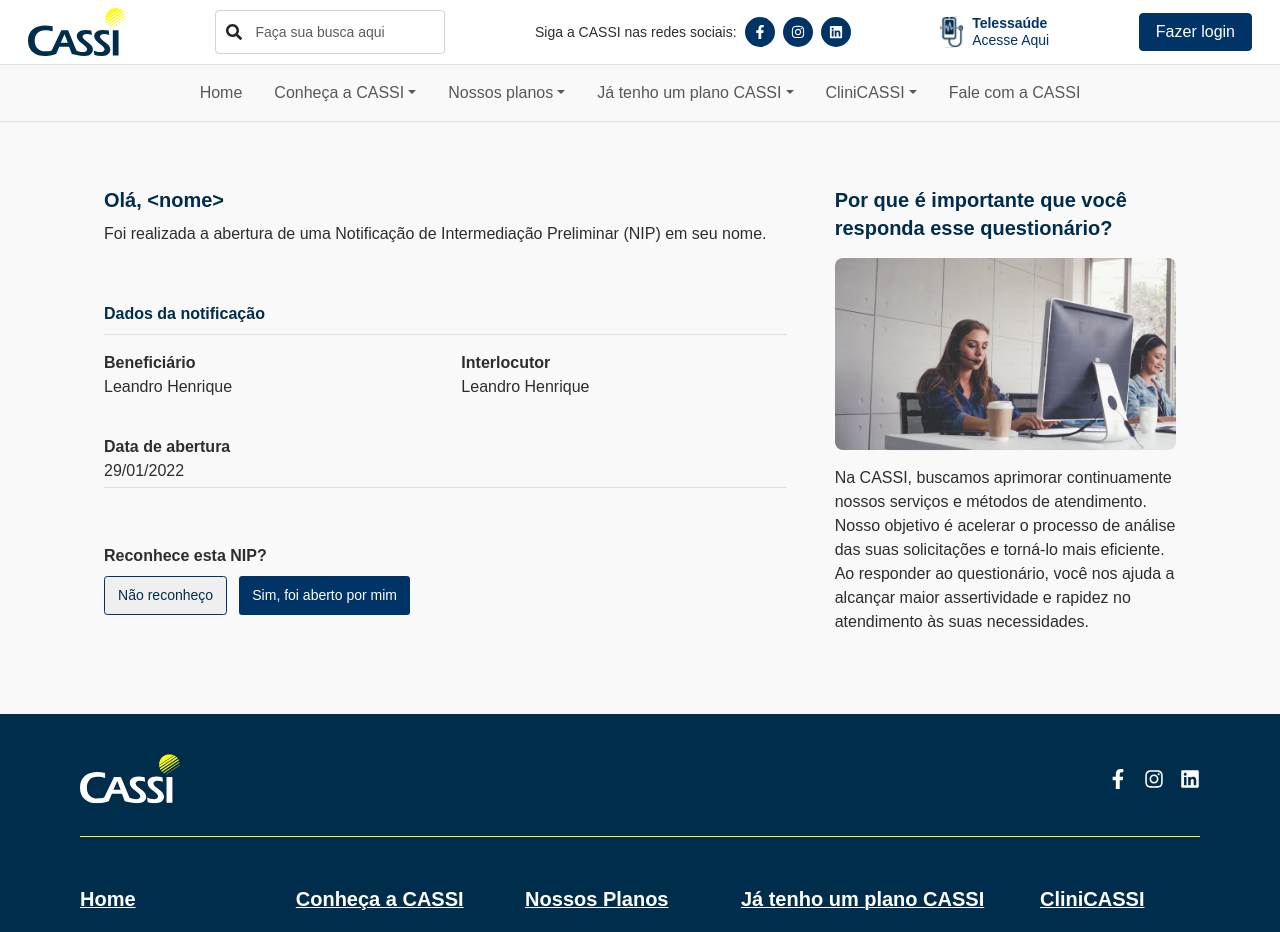
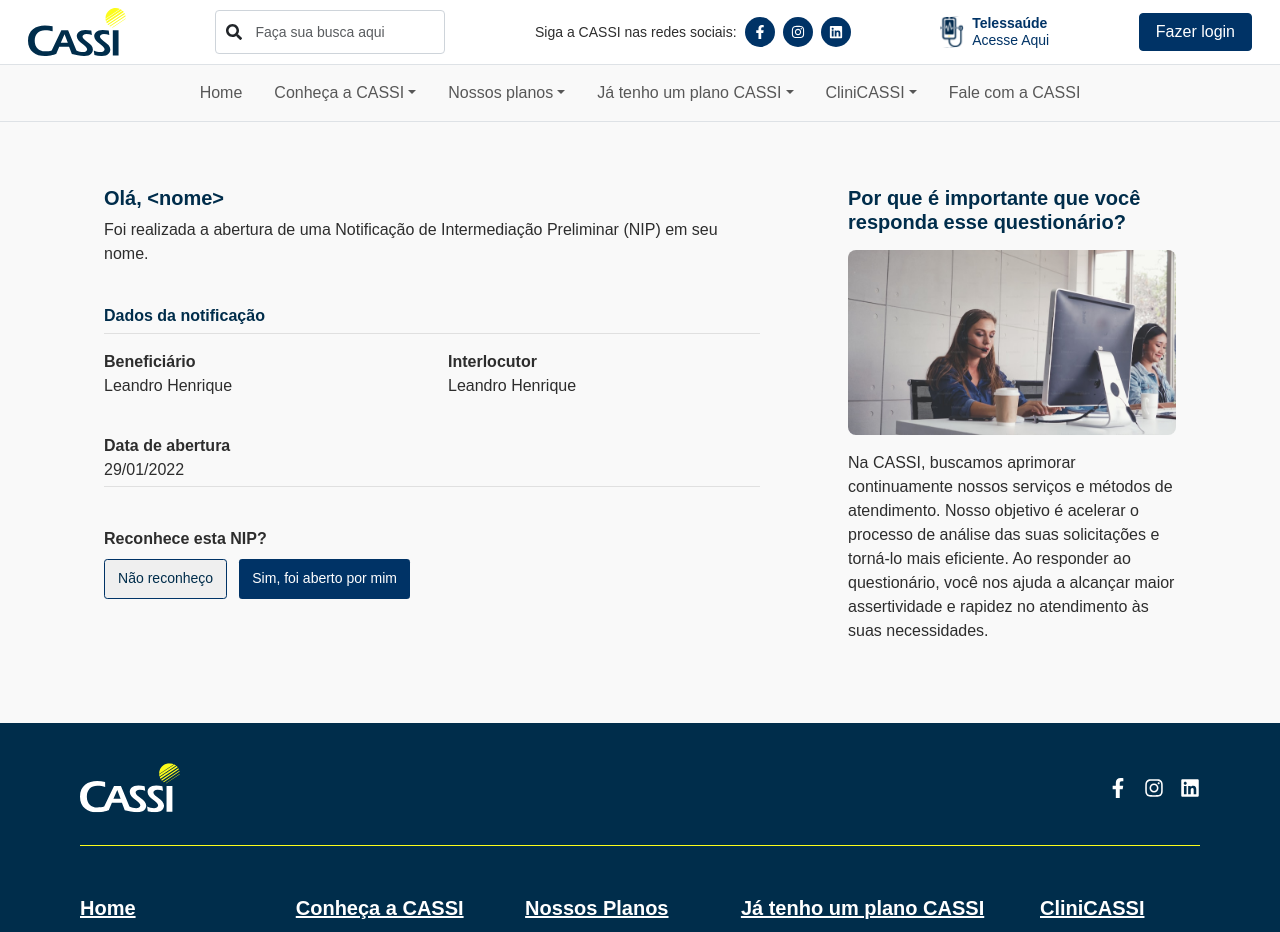
Before and after one commit to gustavonbarboza/Processo-Seletivo-CastGroup, a React (Create React App) app: page / in a window 1280 px wide. Shown: the top 932 px of the page. Built offline with nearby package versions, Linux system fonts and the light colour scheme.

Commit message:
Finalização do css

```diff
--- a/src/components/Footer/styles.jsx
+++ b/src/components/Footer/styles.jsx
@@ -3,11 +3,7 @@
 export const FooterContainer = styled.footer`
   background-color: #002D4B;
   color: white;
-  height: 375;
-  padding-top: 40px;
-  padding-right: 80px;
-  padding-bottom: 40px;
-  padding-left: 80px;
+  padding: 40px 80px;
   gap: 32px;
 `;
 
@@ -62,11 +58,7 @@
   font-weight: 700;
   font-size: 20px;
   line-height: 28px;
-  letter-spacing: 0%;
-  vertical-align: middle;
   text-decoration: underline;
-  text-decoration-style: solid;
-  text-decoration-thickness: 0%;
 `;
 
 export const FooterLink = styled.a`
@@ -76,6 +68,4 @@
   opacity: 0.85;
   font-weight: 400;
   line-height: 22px;
-  letter-spacing: 0%;
-  vertical-align: middle;
 `;
--- a/src/components/Header/index.jsx
+++ b/src/components/Header/index.jsx
@@ -10,7 +10,9 @@
         <Row className="align-items-center justify-content-between flex-wrap px-3 gap-3 gap-md-0">
 
           <Col xs="12" md="auto" className="text-center text-md-start">
-            <img src={ImgLogo} alt="CASSI" height="48" />
+            <a href="#" target="_blank">
+              <img src={ImgLogo} alt="CASSI" height="48" />
+            </a>
           </Col>
 
           <Col xs="12" md="auto" className="d-flex justify-content-center justify-content-md-start">
--- a/src/components/RespostaNIP/styles.jsx
+++ b/src/components/RespostaNIP/styles.jsx
@@ -5,7 +5,6 @@
     font-weight: 700;
     font-size: 16px;
     line-height: 24px;
-    letter-spacing: 0%;
   }
 
   .buttons {
@@ -13,11 +12,7 @@
     gap: 12px;
 
     button {
-      padding-top: 8.19px;
-      padding-right: 13.11px;
-      padding-bottom: 8.19px;
-      padding-left: 13.11px;
-      gap: 6.56px;
+      padding: 8.19px 13.11px;
       border-radius: 3.28px;
       font-size: 14px;
       border: none;
@@ -41,18 +36,17 @@
     font-weight: 700;
     font-size: 20px;
     line-height: 24px;
-    letter-spacing: 0%;
-    vertical-align: middle;
     display: flex;
     align-items: center;
     gap: 8px;
   }
-    .divider {
+
+  .divider {
     width: 100%;
     border-bottom: 1px solid #e0e0e0;
     margin-bottom: 16px;
   }
-`
+`;
 
 export const ModalConfig = styled.div`
   h4 {
@@ -78,10 +72,10 @@
   }
 
   input[readonly] {
-  background-color: #e9ecef;
-  color: #495057;
-  cursor: not-allowed;
-}
+    background-color: #e9ecef;
+    color: #495057;
+    cursor: not-allowed;
+  }
 
   button {
     padding: 8px 16px;
--- a/src/pages/Home/styles.jsx
+++ b/src/pages/Home/styles.jsx
@@ -1,24 +1,30 @@
 import styled from 'styled-components';
 
 export const Container = styled.div`
-gap: 40px;
-padding-top: 40px;
-padding-right: 80px;
-padding-bottom: 40px;
-padding-left: 80px;
+  padding: 24px;
+
+@media (min-width: 768px) {
+    padding: 40px 80px;
+  }
 
 `;
 
 export const ConteudoPrincipal = styled.div`
-  display: flex;
-  align-items: flex-start;
+  display: block;
+
+  @media (min-width: 768px) {
+    display: flex;
+    flex-direction: row;
+    align-items: flex-start;
+    gap: 40px;
+  }
 `;
 
 export const CaixaEsquerda = styled.div`
   flex: 2;
   display: flex;
   flex-direction: column;
-  gap: 40px;
+  gap: 24px;
   border-radius: 8.19px;
   padding: 24px;
 `;
@@ -27,27 +33,21 @@
   flex: 1;
   display: flex;
   flex-direction: column;
-  gap: 13.11px;
+  gap: 24px;
   border-radius: 8.19px;
   padding: 24px;
 `;
 
 export const Header = styled.div`
-gap: 8px;
-
   h3 {
     font-weight: 700;
     font-size: 20px;
-    line-height: 28px;
-    letter-spacing: 0%;
     color: #002D4B;
   }
 
   p {
     font-weight: 400;
     font-size: 16px;
-    line-height: 24px;
-    letter-spacing: 0%;
   }
 `;
 
@@ -58,8 +58,6 @@
   h4 {
     font-weight: 700;
     font-size: 16px;
-    line-height: 24px;
-    letter-spacing: 0%;
     vertical-align: middle;
     color: #002D4B;
   }
@@ -77,7 +75,7 @@
   gap: 32px;
 
   div {
-    flex: 1 1 45%;
+    flex: 1 1 40%;
     min-width: 200px;
     height: 52px;
     border-radius: 4px;
@@ -101,15 +99,12 @@
   h3 {
     font-weight: 700;
     font-size: 20px;
-    line-height: 28px;
-    letter-spacing: 0%;
     color: #002D4B;
   }
 
   img {
   display: block;
   width: 100%;
-  max-width: 100%;
   height: auto;
   border-radius: 8px;
   margin: 16px 0;
@@ -118,7 +113,5 @@
   p {
     font-weight: 400;
     font-size: 16px;
-    line-height: 24px;
-    letter-spacing: 0%;
   }
 `;
```
